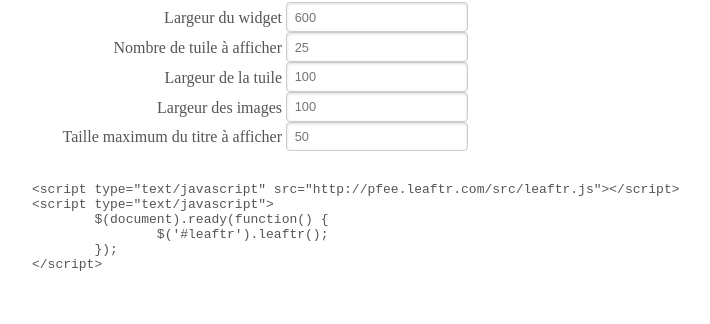
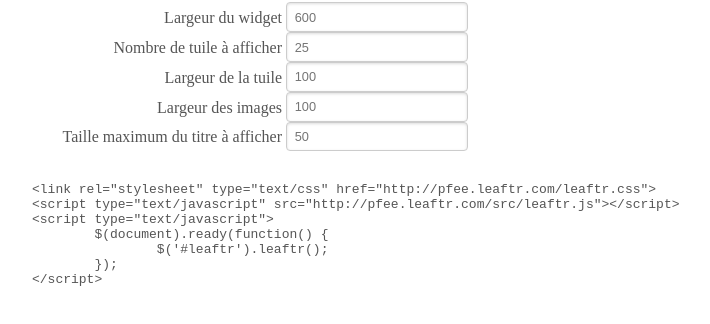
Before and after one commit to qpre/pfee-etalab, a plain HTML site: page panel.html in a window 1280 px wide. Shown: the part 64-388 px from the top of the page, without its empty margins (268-978 px from the left). Drawn offline with nearby package versions, Linux system fonts and the light colour scheme.

Commit message:
Fix error

```diff
--- a/panel.html
+++ b/panel.html
@@ -44,6 +44,7 @@
 			<div id="leaftr-generated-code">
 				<pre>
 					<code class="html">
+&lt;link rel="stylesheet" type="text/css" href="http://pfee.leaftr.com/leaftr.css"&gt;
 &lt;script type="text/javascript" src="http://pfee.leaftr.com/src/leaftr.js"&gt;&lt;/script&gt;
 &lt;script type="text/javascript"&gt;
 	$(document).ready(function() {
```
